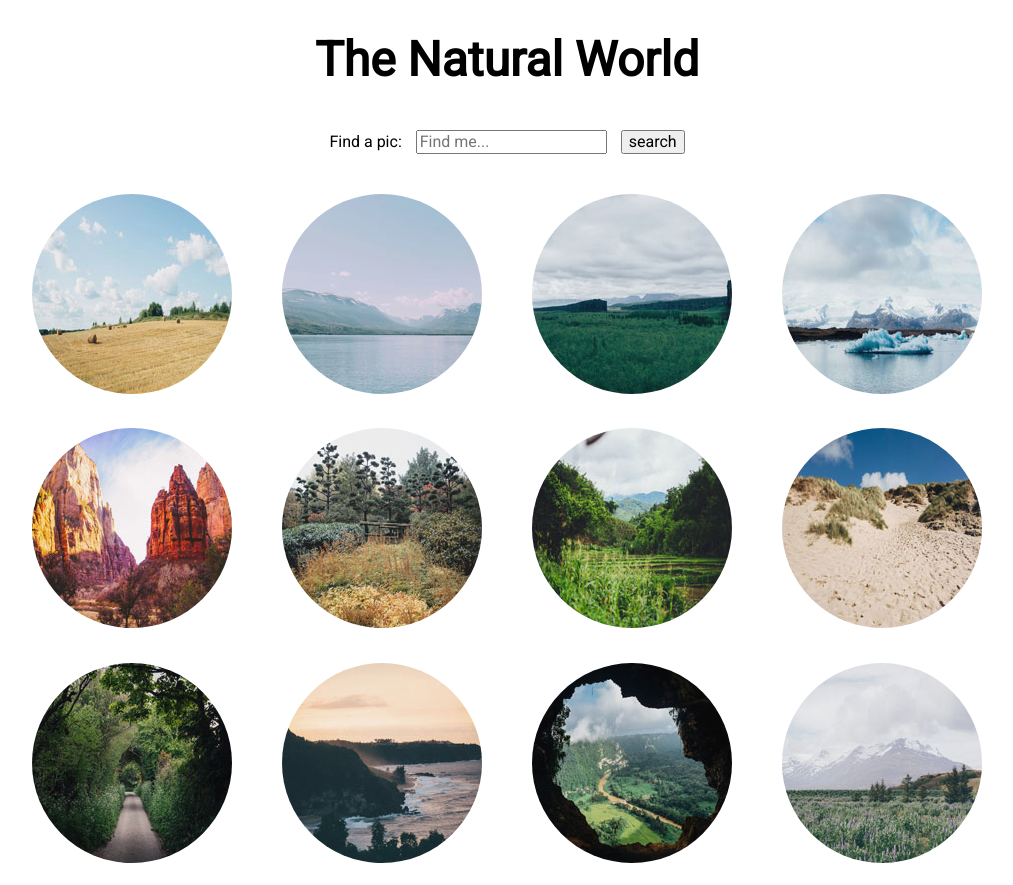
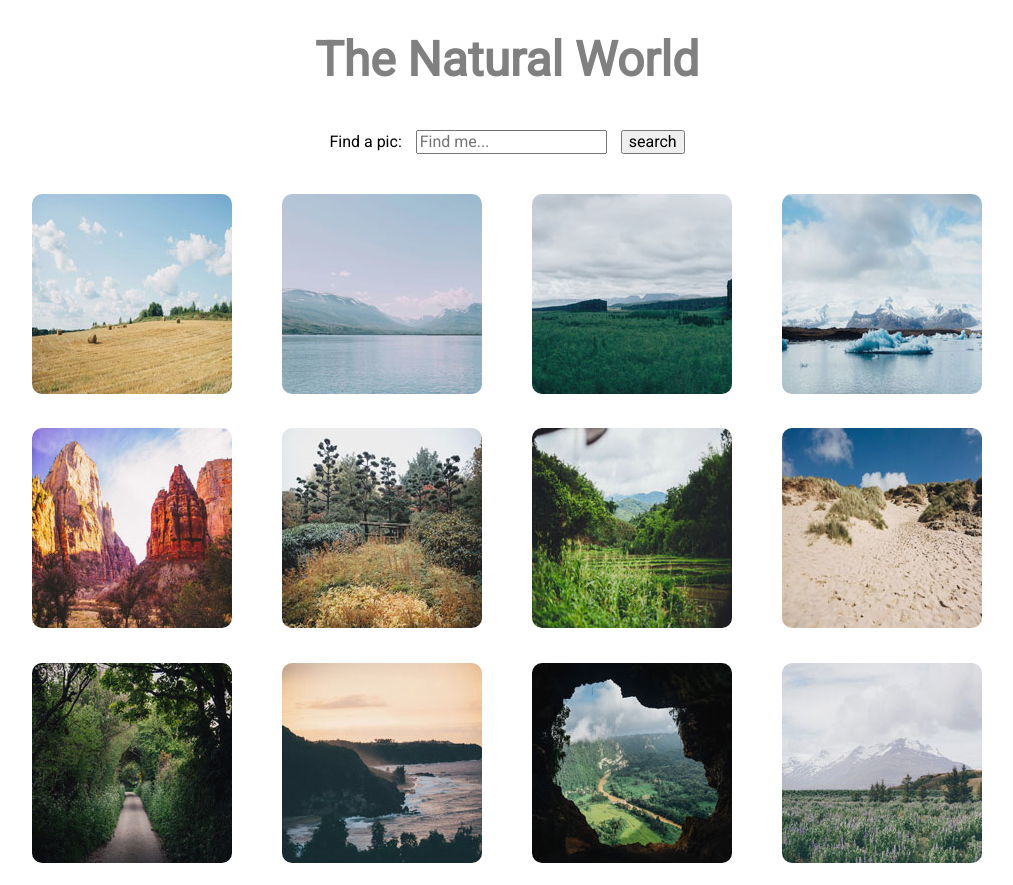
Before and after one commit to jharlow34/Techdegree--Project-5---Joseph-Harlow, a plain HTML site: page index.html in a window 1280 px wide. Shown: the top 885 px of the page, without its empty margins (133-1146 px from the left). Drawn offline with nearby package versions, Linux system fonts and the light colour scheme; a web font is replaced by a local one.

Commit message:
Update styles.css

```diff
--- a/css/styles.css
+++ b/css/styles.css
@@ -13,6 +13,7 @@ body {
 
 header h1 {
     font-size: 3rem;
+    color: grey;
 
 }
 
@@ -49,7 +50,7 @@ header a {
 
 .thumbnails {
     margin: 15px;
-    border-radius: 50%;
+    border-radius: 5%;
     filter: contrast(93.5%);
 }
 
```
